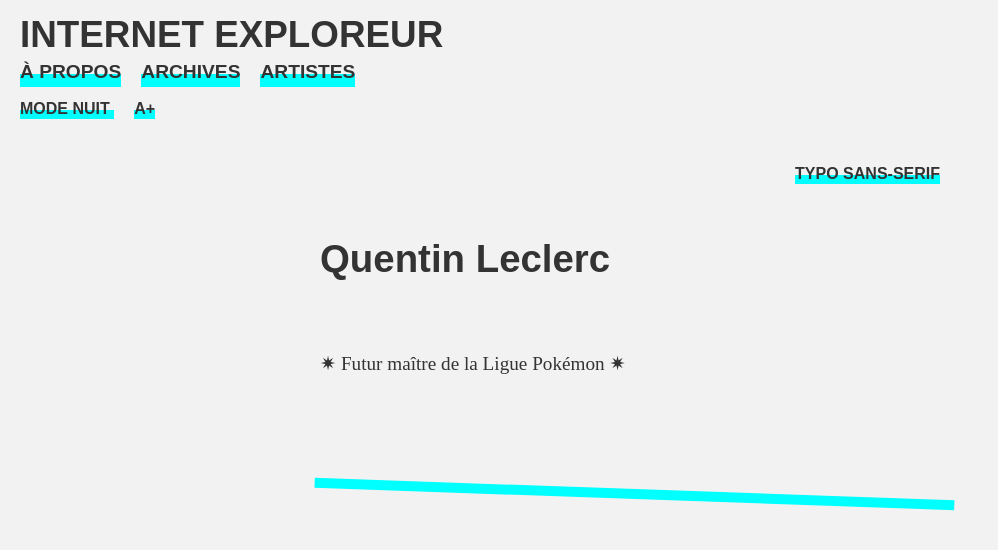
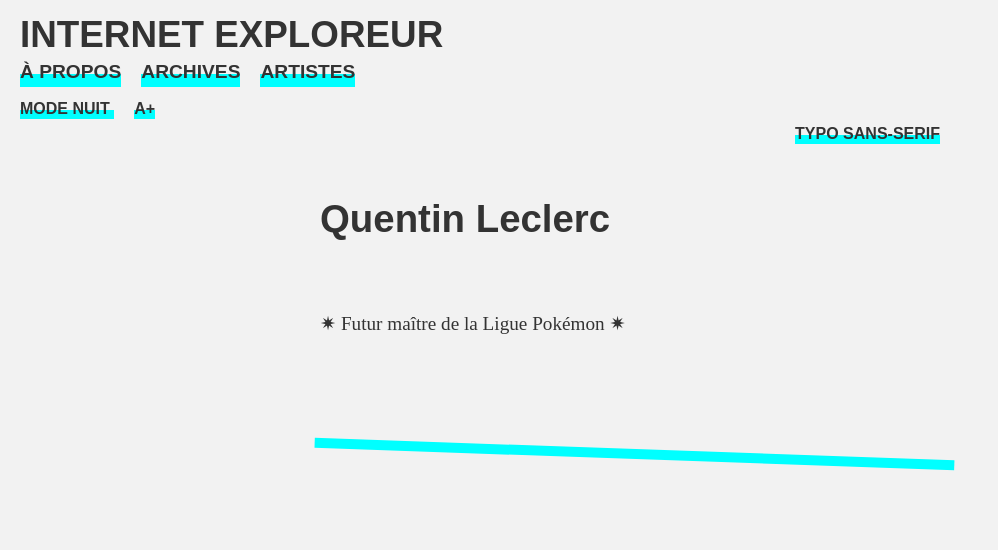
Before and after one commit to PQuod/Maipo, a Jekyll site: the page built from _category/leclerc-quentin.md, in a window 1280 px wide. Shown: the top 550 px of the page, without its empty margins (0-998 px from the left). Built offline with Jekyll 4.4.1, drawn with Linux system fonts in a browser that asks for light colours.

Commit message:
Update _layout.scss

```diff
--- a/_sass/minima/_layout.scss
+++ b/_sass/minima/_layout.scss
@@ -243,7 +243,6 @@ text-align:right;
 
 .fiche-auteur{
   line-height:calc(var(--line-height)*1.5);
-   padding-top:calc(var(--line-height)*2);
 }
 
 .nom-auteur{
```
